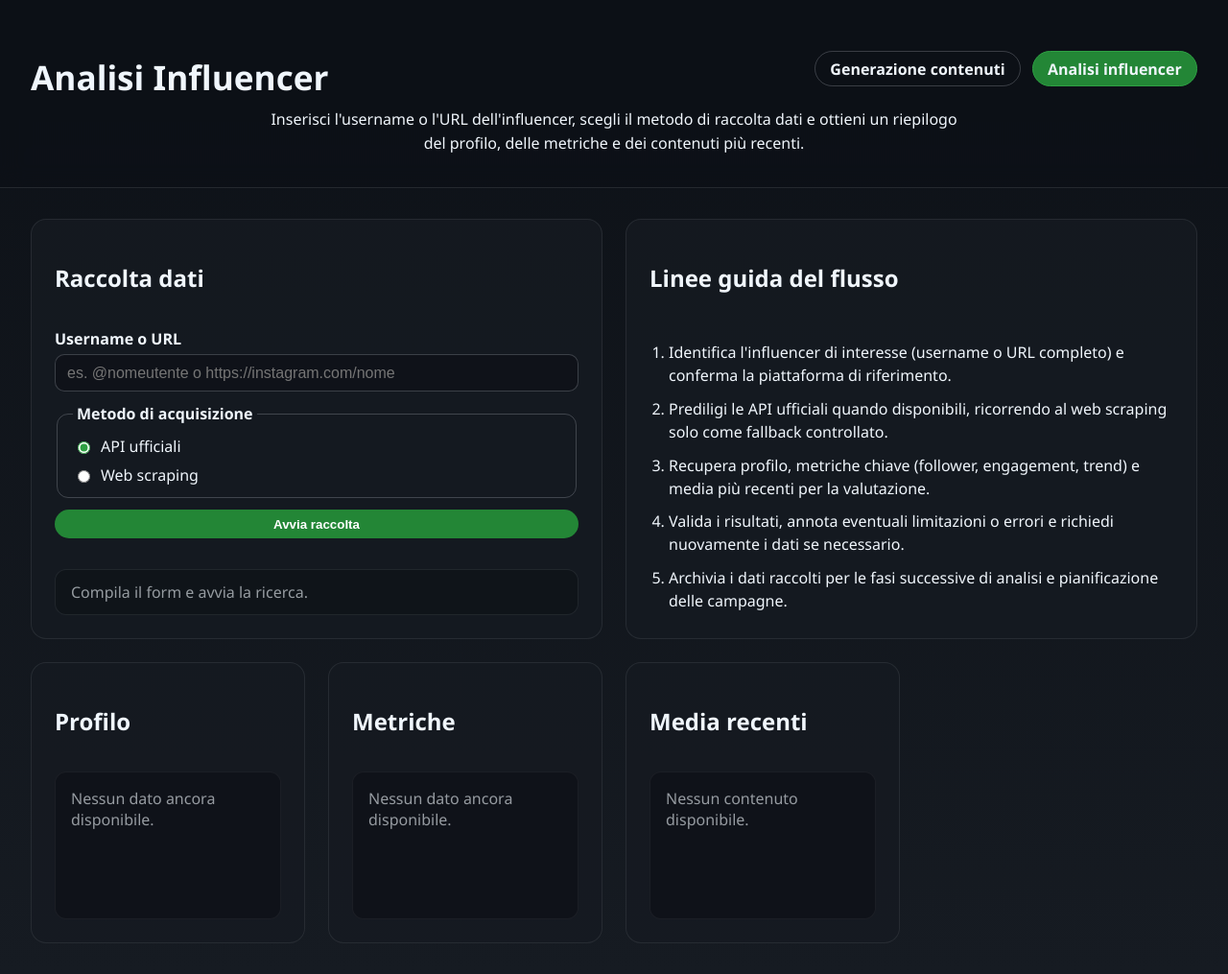
After one commit to DegrassiAaron/InfluencerAi, a FastAPI app: template ai_influencer/webapp/templates/influencer.html in a window 1280 px wide. The commit adds this page. Shown: the whole page at 96% size. Run offline with FastAPI, Linux system fonts and the light colour scheme; the template is opened without the code that fills it, so the values that code supplies are empty.

Commit message:
Add influencer insights page and API

```diff
--- a/ai_influencer/webapp/main.py
+++ b/ai_influencer/webapp/main.py
@@ -2,8 +2,10 @@
 from __future__ import annotations
 
 import base64
+from datetime import datetime, timezone
+from enum import Enum
 from pathlib import Path
-from typing import Any, Dict, Optional
+from typing import Any, Dict, List, Optional
 
 from fastapi import Depends, FastAPI, HTTPException, Request
 from fastapi.responses import HTMLResponse, JSONResponse
@@ -46,6 +48,20 @@ class VideoGenerationRequest(BaseModel):
     size: Optional[str] = Field(None, description="Resolution, e.g. 1024x576")
 
 
+class AcquisitionMethod(str, Enum):
+    """Supported ways to gather influencer insights."""
+
+    OFFICIAL = "official"
+    SCRAPE = "scrape"
+
+
+class InfluencerLookupRequest(BaseModel):
+    identifier: str = Field(..., description="Username or profile URL")
+    method: AcquisitionMethod = Field(
+        AcquisitionMethod.OFFICIAL, description="Data acquisition strategy"
+    )
+
+
 BASE_DIR = Path(__file__).resolve().parent
 STATIC_DIR = BASE_DIR / "static"
 TEMPLATES = Jinja2Templates(directory=str(BASE_DIR / "templates"))
@@ -55,6 +71,11 @@ app.mount("/static", StaticFiles(directory=str(STATIC_DIR)), name="static")
 @app.get("/", response_class=HTMLResponse)
 async def index(request: Request) -> HTMLResponse:
     return TEMPLATES.TemplateResponse("index.html", {"request": request})
+
+
+@app.get("/influencer", response_class=HTMLResponse)
+async def influencer_view(request: Request) -> HTMLResponse:
+    return TEMPLATES.TemplateResponse("influencer.html", {"request": request})
 
 
 @app.get("/api/models")
@@ -157,6 +178,76 @@ async def generate_video(
     raise HTTPException(status_code=500, detail="Unsupported video payload")
 
 
+@app.post("/api/influencer")
+async def influencer_lookup(payload: InfluencerLookupRequest) -> JSONResponse:
+    identifier = payload.identifier.strip()
+    if not identifier:
+        raise HTTPException(status_code=422, detail="Identifier is required")
+
+    normalized = identifier.lower()
+    if "instagram" in normalized or "insta" in normalized:
+        platform = "Instagram"
+    elif "tiktok" in normalized:
+        platform = "TikTok"
+    elif "youtube" in normalized or "youtu" in normalized:
+        platform = "YouTube"
+    else:
+        platform = "Generico"
+
+    handle = identifier.lstrip("@")
+    if "/" in handle:
+        handle = handle.rstrip("/").split("/")[-1]
+
+    if not handle:
+        raise HTTPException(status_code=422, detail="Impossibile determinare l'handle")
+
+    if "invalid" in handle.lower():
+        raise HTTPException(status_code=404, detail="Influencer non trovato")
+
+    friendly_name = handle.replace("_", " ").title()
+    method_label = (
+        "API ufficiali" if payload.method == AcquisitionMethod.OFFICIAL else "Web scraping"
+    )
+
+    profile: Dict[str, Any] = {
+        "handle": f"@{handle}",
+        "nome": friendly_name,
+        "piattaforma": platform,
+        "fonte_dati": method_label,
+    }
+
+    followers_base = max(1_000, len(handle) * 1_250)
+    engagement = round(min(8.5, 3.2 + len(handle) * 0.17), 2)
+    metrics: Dict[str, Any] = {
+        "follower": followers_base,
+        "engagement_rate": f"{engagement}%",
+        "crescita_30g": "+" + str(int(followers_base * 0.08)),
+        "media_view": int(followers_base * 0.45),
+    }
+
+    media: List[Dict[str, Any]] = [
+        {
+            "id": f"{handle}-post-{idx}",
+            "titolo": f"Contenuto #{idx} di {friendly_name}",
+            "tipo": "video" if idx % 2 == 0 else "immagine",
+            "url": f"https://social.example/{handle}/post/{idx}",
+            "pubblicato_il": (datetime.now(timezone.utc)).isoformat(),
+        }
+        for idx in range(1, 4)
+    ]
+
+    payload_data = {
+        "profile": profile,
+        "metrics": metrics,
+        "media": media,
+        "identifier": handle,
+        "method": payload.method.value,
+        "retrieved_at": datetime.now(timezone.utc).isoformat(),
+    }
+
+    return JSONResponse(payload_data)
+
+
 @app.get("/healthz")
 async def healthcheck() -> Dict[str, str]:
     return {"status": "ok"}
--- /dev/null
+++ b/ai_influencer/webapp/static/influencer.js
@@ -0,0 +1,211 @@
+const form = document.getElementById("influencer-form");
+const statusEl = document.getElementById("influencer-status");
+const profileEl = document.getElementById("influencer-profile");
+const metricsEl = document.getElementById("influencer-metrics");
+const mediaEl = document.getElementById("influencer-media");
+
+const methodLabels = {
+  official: "API ufficiali",
+  scrape: "Web scraping",
+};
+
+function setStatus(message, state = "info") {
+  if (!statusEl) return;
+  statusEl.textContent = message;
+  statusEl.className = "status-message";
+  if (state === "loading") {
+    statusEl.classList.add("loading");
+  } else if (state === "error") {
+    statusEl.classList.add("error");
+  } else if (state === "empty") {
+    statusEl.classList.add("empty");
+  }
+}
+
+function showEmpty(container, message) {
+  if (!container) return;
+  container.classList.remove("error");
+  container.classList.add("empty");
+  container.textContent = message;
+}
+
+function clearContainer(container) {
+  if (!container) return;
+  container.classList.remove("empty", "error");
+  container.innerHTML = "";
+}
+
+function formatLabel(key) {
+  return key
+    .replace(/_/g, " ")
+    .replace(/\b\w/g, (char) => char.toUpperCase());
+}
+
+function formatValue(value) {
+  if (value == null) {
+    return "—";
+  }
+  if (typeof value === "number") {
+    return new Intl.NumberFormat("it-IT").format(value);
+  }
+  return String(value);
+}
+
+function renderKeyValue(container, data, emptyMessage) {
+  if (!container) return;
+  const entries = Object.entries(data || {});
+  if (entries.length === 0) {
+    showEmpty(container, emptyMessage);
+    return;
+  }
+  clearContainer(container);
+  const list = document.createElement("dl");
+  for (const [key, value] of entries) {
+    const dt = document.createElement("dt");
+    dt.textContent = formatLabel(key);
+    const dd = document.createElement("dd");
+    dd.textContent = formatValue(value);
+    list.append(dt, dd);
+  }
+  container.append(list);
+}
+
+function renderMedia(container, media) {
+  if (!container) return;
+  if (!Array.isArray(media) || media.length === 0) {
+    showEmpty(container, "Nessun contenuto disponibile.");
+    return;
+  }
+
+  clearContainer(container);
+  const grid = document.createElement("div");
+  grid.className = "media-grid";
+
+  media.forEach((item) => {
+    const card = document.createElement("div");
+    card.className = "media-item";
+
+    const title = document.createElement("strong");
+    title.textContent = item.titolo ?? "Contenuto";
+    card.appendChild(title);
+
+    if (item.tipo) {
+      const kind = document.createElement("span");
+      kind.textContent = `Tipo: ${item.tipo}`;
+      card.appendChild(kind);
+    }
+
+    if (item.pubblicato_il) {
+      const published = document.createElement("span");
+      try {
+        const date = new Date(item.pubblicato_il);
+        published.textContent = `Pubblicato il: ${date.toLocaleString("it-IT")}`;
+      } catch (error) {
+        published.textContent = `Pubblicato il: ${item.pubblicato_il}`;
+      }
+      card.appendChild(published);
+    }
+
+    if (item.url) {
+      const link = document.createElement("a");
+      link.href = item.url;
+      link.target = "_blank";
+      link.rel = "noopener noreferrer";
+      link.textContent = item.url;
+      card.appendChild(link);
+    }
+
+    grid.appendChild(card);
+  });
+
+  container.appendChild(grid);
+}
+
+function setLoadingState() {
+  setStatus("Richiesta in corso...", "loading");
+  showEmpty(profileEl, "Recupero profilo in corso...");
+  showEmpty(metricsEl, "Recupero metriche in corso...");
+  showEmpty(mediaEl, "Recupero contenuti in corso...");
+}
+
+function resetResults() {
+  showEmpty(profileEl, "Nessun dato ancora disponibile.");
+  showEmpty(metricsEl, "Nessun dato ancora disponibile.");
+  showEmpty(mediaEl, "Nessun contenuto disponibile.");
+}
+
+if (form) {
+  const methodRadios = form.querySelectorAll("input[name='method']");
+  methodRadios.forEach((radio) => {
+    radio.addEventListener("change", (event) => {
+      const selected = event.target.value;
+      const label = methodLabels[selected] ?? selected;
+      setStatus(`Metodo selezionato: ${label}.`);
+    });
+  });
+
+  form.addEventListener("submit", async (event) => {
+    event.preventDefault();
+    const formData = new FormData(form);
+    const identifier = String(formData.get("identifier") ?? "").trim();
+    const method = String(formData.get("method") ?? "official");
+
+    if (!identifier) {
+      setStatus("Inserisci un username o un URL valido.", "error");
+      return;
+    }
+
+    setLoadingState();
+
+    try {
+      const response = await fetch("/api/influencer", {
+        method: "POST",
+        headers: {
+          "Content-Type": "application/json",
+        },
+        body: JSON.stringify({ identifier, method }),
+      });
+
+      if (!response.ok) {
+        let detail = "Impossibile recuperare i dati dell'influencer.";
+        try {
+          const payload = await response.json();
+          if (payload?.detail) {
+            detail = payload.detail;
+          }
+        } catch (error) {
+          // ignore
+        }
+        throw new Error(detail);
+      }
+
+      const payload = await response.json();
+      const retrievedAt = payload.retrieved_at
+        ? new Date(payload.retrieved_at).toLocaleString("it-IT")
+        : null;
+      const sourceLabel = methodLabels[payload.method] ?? methodLabels[method];
+
+      renderKeyValue(profileEl, payload.profile, "Profilo non disponibile.");
+      renderKeyValue(metricsEl, payload.metrics, "Metriche non disponibili.");
+      renderMedia(mediaEl, payload.media);
+
+      const summaryParts = [];
+      if (sourceLabel) {
+        summaryParts.push(`Fonte: ${sourceLabel}`);
+      }
+      if (retrievedAt) {
+        summaryParts.push(`Aggiornato: ${retrievedAt}`);
+      }
+      if (summaryParts.length === 0) {
+        summaryParts.push("Dati aggiornati.");
+      }
+      setStatus(summaryParts.join(" • "));
+    } catch (error) {
+      console.error(error);
+      setStatus(error.message || "Errore imprevisto.", "error");
+      resetResults();
+    }
+  });
+} else {
+  resetResults();
+}
--- a/ai_influencer/webapp/static/styles.css
+++ b/ai_influencer/webapp/static/styles.css
@@ -20,6 +20,14 @@ body {
   border-bottom: 1px solid rgba(240, 246, 252, 0.1);
 }
 
+.header-bar {
+  display: flex;
+  align-items: center;
+  justify-content: space-between;
+  gap: 1rem;
+  flex-wrap: wrap;
+}
+
 .app-header h1 {
   margin-bottom: 0.5rem;
   font-size: 2.2rem;
@@ -29,6 +37,32 @@ body {
   margin: 0 auto;
   max-width: 720px;
   line-height: 1.6;
+}
+
+.app-nav {
+  display: inline-flex;
+  gap: 0.75rem;
+  align-items: center;
+}
+
+.app-nav a {
+  color: inherit;
+  text-decoration: none;
+  font-weight: 600;
+  padding: 0.4rem 0.95rem;
+  border-radius: 999px;
+  border: 1px solid rgba(240, 246, 252, 0.2);
+  transition: background 0.2s ease, color 0.2s ease, border 0.2s ease;
+}
+
+.app-nav a:hover {
+  background: rgba(240, 246, 252, 0.12);
+  border-color: rgba(240, 246, 252, 0.4);
+}
+
+.app-nav a[aria-current='page'] {
+  background: #238636;
+  border-color: #2ea043;
 }
 
 .layout {
@@ -200,6 +234,140 @@ textarea {
   color: rgba(240, 246, 252, 0.6);
 }
 
+.influencer-layout {
+  display: grid;
+  grid-template-columns: repeat(auto-fit, minmax(280px, 1fr));
+  gap: 1.5rem;
+  padding: 2rem;
+}
+
+.influencer-form-card {
+  grid-column: span 2;
+}
+
+.guidelines-card {
+  grid-column: span 2;
+}
+
+.guidelines-list {
+  margin: 0;
+  padding-left: 1.25rem;
+  display: grid;
+  gap: 0.5rem;
+  line-height: 1.5;
+}
+
+.method-selector {
+  border: 1px solid rgba(240, 246, 252, 0.2);
+  border-radius: 12px;
+  padding: 0.75rem 1rem;
+  display: grid;
+  gap: 0.5rem;
+}
+
+.method-selector legend {
+  font-weight: 600;
+  padding: 0 0.25rem;
+}
+
+.method-selector label {
+  display: flex;
+  align-items: center;
+  gap: 0.5rem;
+  font-weight: 500;
+}
+
+.method-selector input[type='radio'] {
+  accent-color: #2ea043;
+}
+
+.status-message {
+  margin-top: 1rem;
+  padding: 0.75rem 1rem;
+  border-radius: 12px;
+  background: rgba(13, 17, 23, 0.6);
+  border: 1px solid rgba(240, 246, 252, 0.08);
+}
+
+.status-message.loading {
+  color: rgba(240, 246, 252, 0.7);
+}
+
+.status-message.error {
+  color: #ff7b72;
+  border-color: rgba(255, 123, 114, 0.4);
+  background: rgba(255, 123, 114, 0.1);
+}
+
+.influencer-block {
+  background: rgba(13, 17, 23, 0.7);
+  border-radius: 12px;
+  border: 1px solid rgba(240, 246, 252, 0.05);
+  padding: 1rem;
+  min-height: 120px;
+  display: grid;
+  gap: 0.75rem;
+}
+
+.influencer-block dl {
+  display: grid;
+  gap: 0.35rem;
+  grid-template-columns: repeat(auto-fit, minmax(140px, 1fr));
+}
+
+.influencer-block dt {
+  font-weight: 600;
+}
+
+.influencer-block dd {
+  margin: 0;
+  color: rgba(240, 246, 252, 0.85);
+}
+
+.media-grid {
+  display: grid;
+  gap: 0.75rem;
+  grid-template-columns: repeat(auto-fit, minmax(160px, 1fr));
+}
+
+.media-item {
+  background: rgba(22, 27, 34, 0.7);
+  border-radius: 10px;
+  border: 1px solid rgba(240, 246, 252, 0.06);
+  padding: 0.75rem;
+  display: grid;
+  gap: 0.5rem;
+}
+
+.media-item strong {
+  font-size: 0.95rem;
+}
+
+.media-item span {
+  color: rgba(240, 246, 252, 0.7);
+  font-size: 0.85rem;
+}
+
+.media-item a {
+  color: #58a6ff;
+  word-break: break-all;
+}
+
+@media (max-width: 900px) {
+  .layout {
+    grid-template-columns: 1fr;
+  }
+
+  .models {
+    max-height: unset;
+  }
+
+  .influencer-form-card,
+  .guidelines-card {
+    grid-column: span 1;
+  }
+}
+
 @media (max-width: 1024px) {
   .layout {
     grid-template-columns: 1fr;
--- /dev/null
+++ b/ai_influencer/webapp/templates/influencer.html
@@ -0,0 +1,104 @@
+<!DOCTYPE html>
+<html lang="it">
+  <head>
+    <meta charset="utf-8" />
+    <meta name="viewport" content="width=device-width, initial-scale=1" />
+    <title>Analisi Influencer - AI Control Hub</title>
+    <link rel="stylesheet" href="/static/styles.css" />
+  </head>
+  <body>
+    <header class="app-header">
+      <div class="header-bar">
+        <h1>Analisi Influencer</h1>
+        <nav class="app-nav">
+          <a href="/">Generazione contenuti</a>
+          <a href="/influencer" aria-current="page">Analisi influencer</a>
+        </nav>
+      </div>
+      <p>
+        Inserisci l'username o l'URL dell'influencer, scegli il metodo di raccolta dati e
+        ottieni un riepilogo del profilo, delle metriche e dei contenuti pi&ugrave; recenti.
+      </p>
+    </header>
+
+    <main class="influencer-layout">
+      <section class="card influencer-form-card">
+        <h2>Raccolta dati</h2>
+        <form id="influencer-form" class="form influencer-form" autocomplete="off">
+          <label>
+            Username o URL
+            <input
+              type="text"
+              id="influencer-identifier"
+              name="identifier"
+              required
+              placeholder="es. @nomeutente o https://instagram.com/nome"
+            />
+          </label>
+          <fieldset class="method-selector">
+            <legend>Metodo di acquisizione</legend>
+            <label>
+              <input type="radio" name="method" value="official" checked />
+              API ufficiali
+            </label>
+            <label>
+              <input type="radio" name="method" value="scrape" />
+              Web scraping
+            </label>
+          </fieldset>
+          <button type="submit">Avvia raccolta</button>
+        </form>
+        <div id="influencer-status" class="status-message empty">
+          Compila il form e avvia la ricerca.
+        </div>
+      </section>
+
+      <section class="card guidelines-card">
+        <h2>Linee guida del flusso</h2>
+        <ol class="guidelines-list">
+          <li>
+            Identifica l'influencer di interesse (username o URL completo) e conferma la piattaforma
+            di riferimento.
+          </li>
+          <li>
+            Prediligi le API ufficiali quando disponibili, ricorrendo al web scraping solo come fallback
+            controllato.
+          </li>
+          <li>
+            Recupera profilo, metriche chiave (follower, engagement, trend) e media pi&ugrave; recenti per la
+            valutazione.
+          </li>
+          <li>
+            Valida i risultati, annota eventuali limitazioni o errori e richiedi nuovamente i dati se necessario.
+          </li>
+          <li>
+            Archivia i dati raccolti per le fasi successive di analisi e pianificazione delle campagne.
+          </li>
+        </ol>
+      </section>
+
+      <section class="card results-card">
+        <h2>Profilo</h2>
+        <div id="influencer-profile" class="influencer-block empty">
+          Nessun dato ancora disponibile.
+        </div>
+      </section>
+
+      <section class="card results-card">
+        <h2>Metriche</h2>
+        <div id="influencer-metrics" class="influencer-block empty">
+          Nessun dato ancora disponibile.
+        </div>
+      </section>
+
+      <section class="card results-card">
+        <h2>Media recenti</h2>
+        <div id="influencer-media" class="influencer-block empty">
+          Nessun contenuto disponibile.
+        </div>
+      </section>
+    </main>
+
+    <script src="/static/influencer.js" type="module"></script>
+  </body>
+</html>
```
Also changed, not shown: ai_influencer/webapp/templates/index.html (+7 -1 lines).
